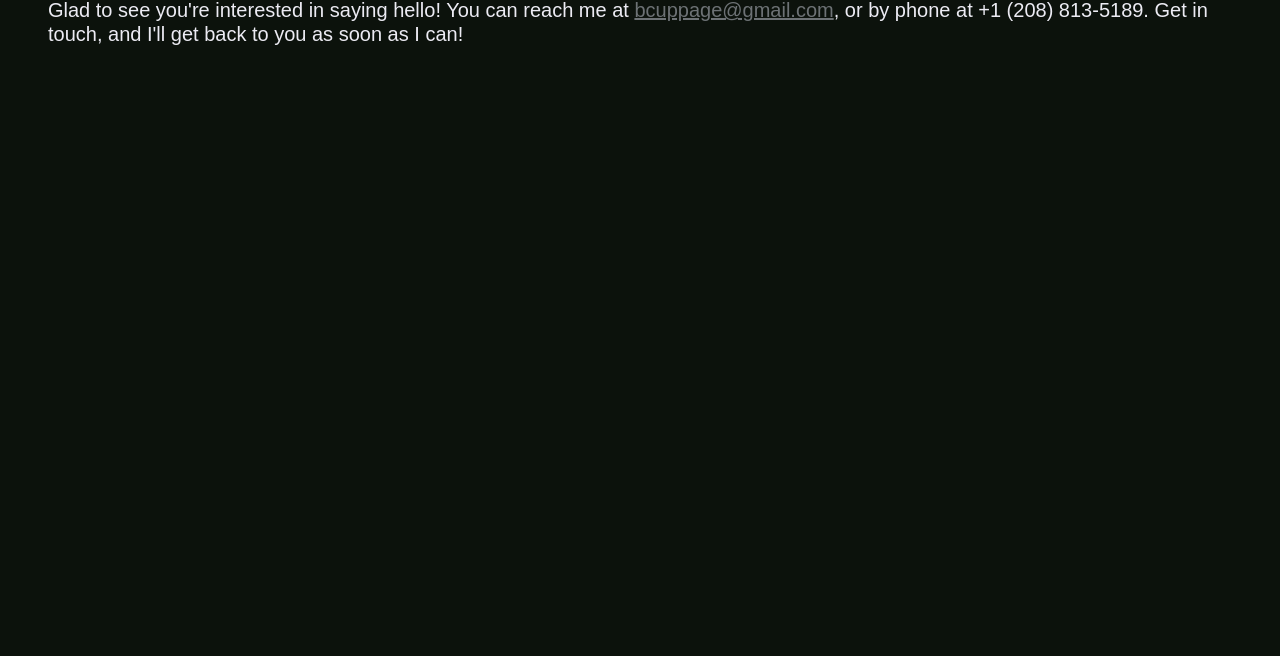
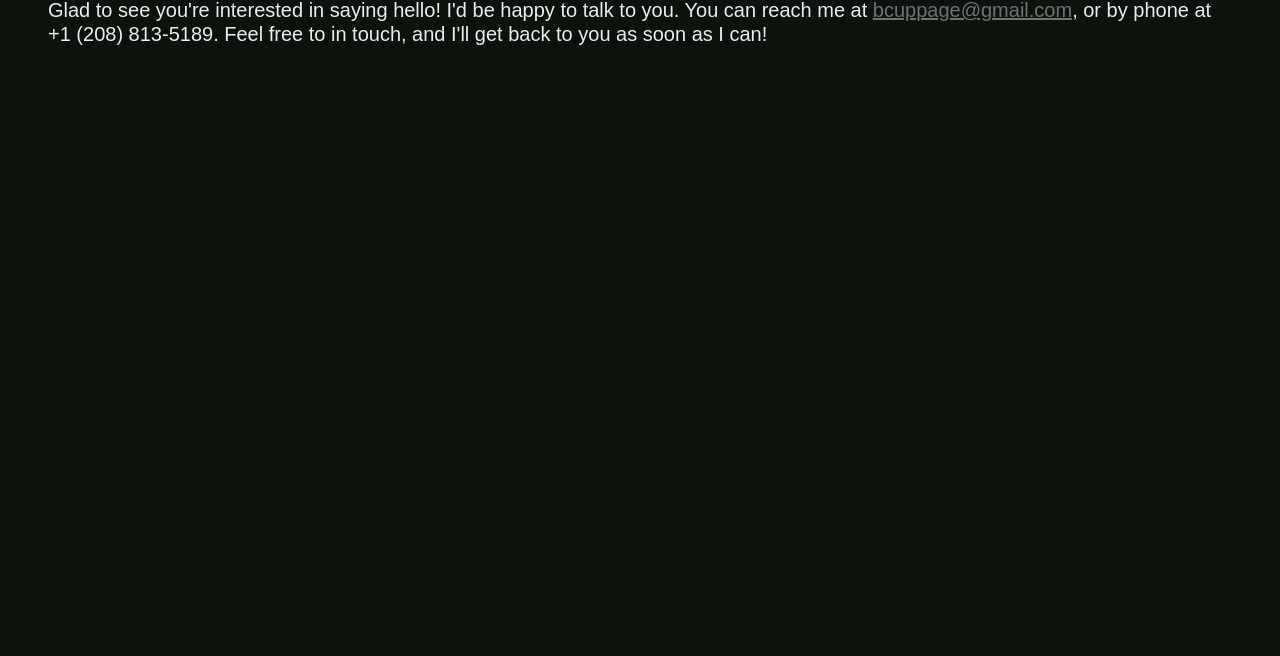
Before and after one commit to BrennanCuppage/Brennan-Cuppage-Portfolio-Website, a plain HTML site: page contactMe.html in a window 1280 px wide. Shown: the part 144-800 px from the top of the page. Drawn offline with nearby package versions, Linux system fonts and the light colour scheme; a web font is replaced by a local one.

Commit message:
Expanded biography, contact, index

```diff
--- a/contactMe.html
+++ b/contactMe.html
@@ -14,7 +14,7 @@
     <i class="fa-solid fa-user"></i> <a href = "biography.html">A bit about me!</a>
     <h2 class = "text-center">Don't be shy! Reach out!</h2>
     <h5>
-        Glad to see you're interested in saying hello! You can reach me at <a href=mailto:“bcuppage@gmail.com”>bcuppage@gmail.com</a>, or by phone at +1 (208) 813-5189.
-        Get in touch, and I'll get back to you as soon as I can!
+        Glad to see you're interested in saying hello! I'd be happy to talk to you. You can reach me at <a href=mailto:“bcuppage@gmail.com”>bcuppage@gmail.com</a>, or by phone at +1 (208) 813-5189.
+        Feel free to in touch, and I'll get back to you as soon as I can!
     </h5>
 </body>
```
Also changed, not shown: biography.html (+6 -1 lines), index.html (+1 -1 lines).
